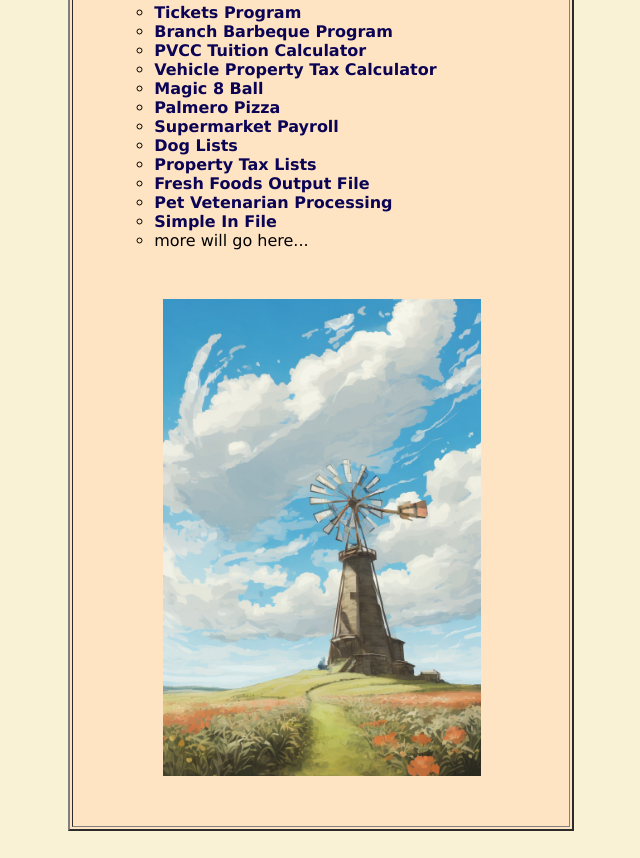
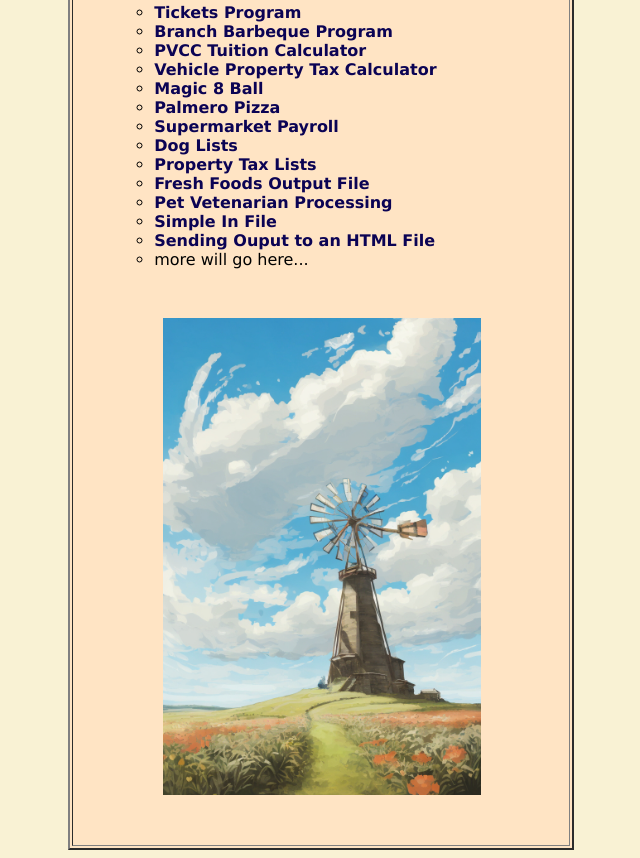
Before and after one commit to elijahallen-straton-pvcc/elijahallen-straton-pvcc.github.io, a plain HTML site: page index.html in a window 1280 px wide. Shown: the part 672-1530 px from the top of the page, without its empty margins (319-959 px from the left). Drawn offline with Linux system fonts and the light colour scheme.

Commit message:
Update index.html

```diff
--- a/index.html
+++ b/index.html
@@ -72,6 +72,7 @@
     <li><a href = "ffout.py"> Fresh Foods Output File </a></li>
     <li><a href = "petvet.py"> Pet Vetenarian Processing </a></li>
     <li><a href = "custreport.py"> Simple In File </a></li>
+    <li><a href = "tuition-w-html.py">  Sending Ouput to an HTML File </a></li>
     <li> more will go here... </li>
 </ul>
 
```
